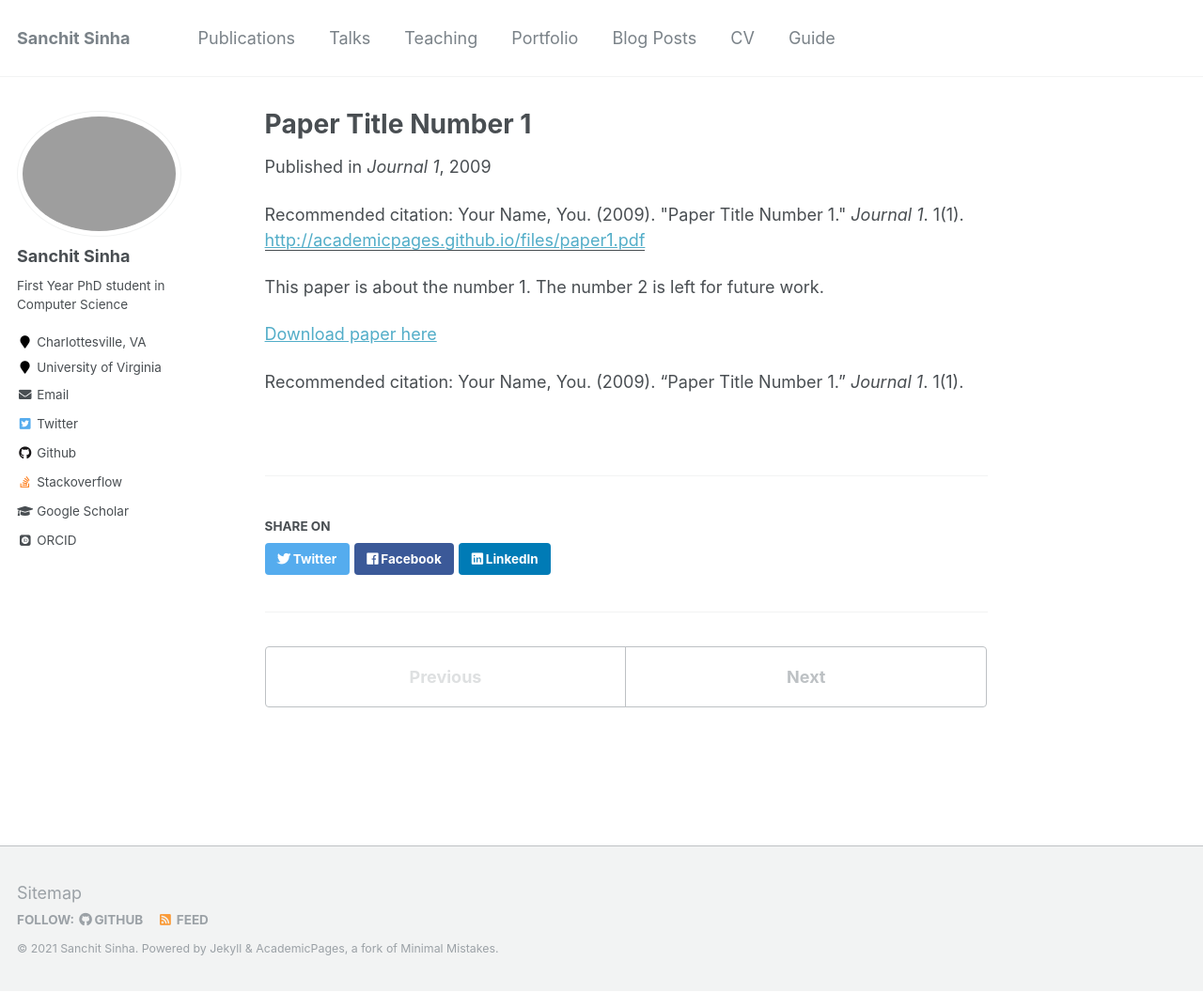
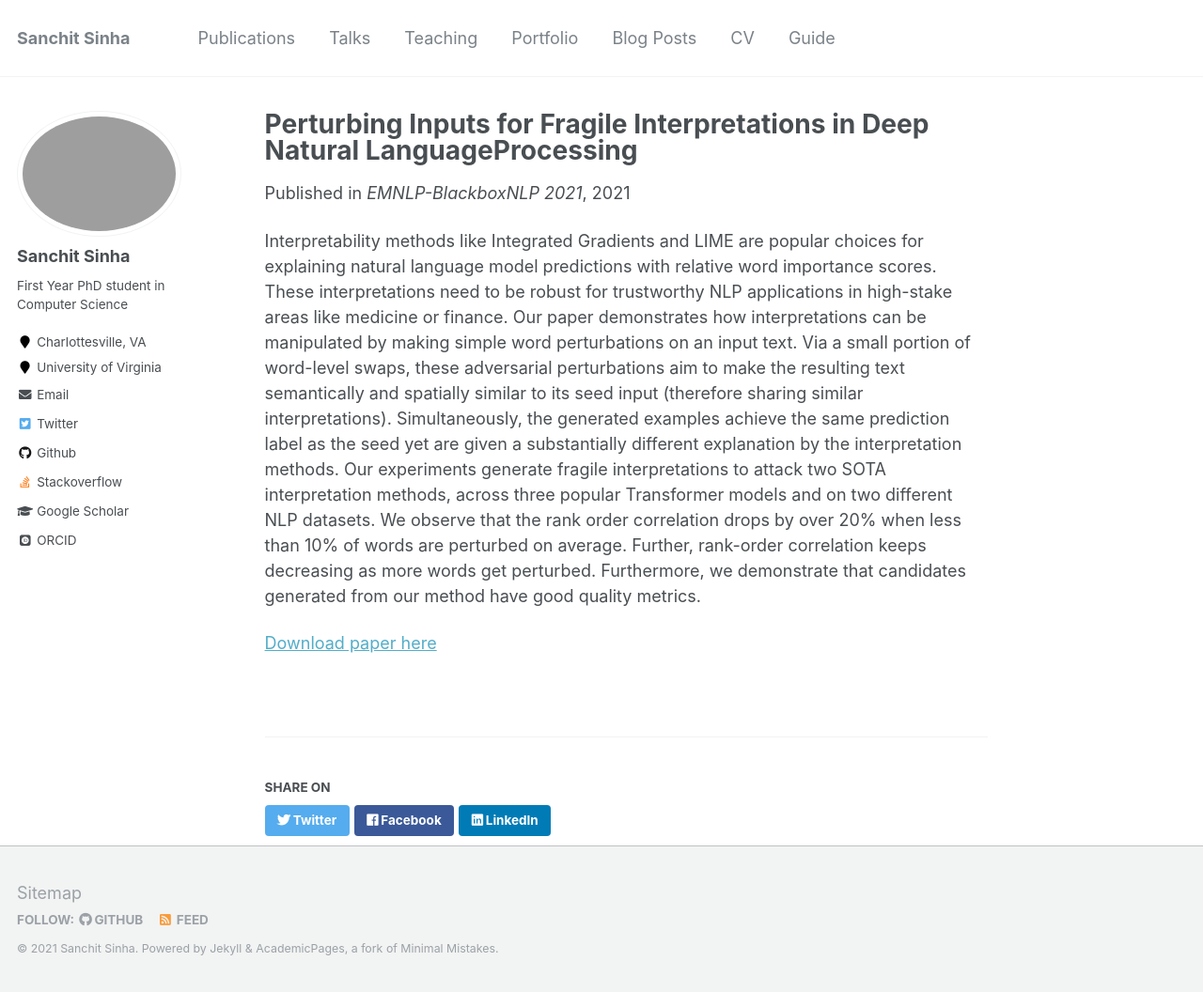
Before and after one commit to sanchit97/sanchit97.github.io, a Jekyll site: the page built from _publications/2009-10-01-paper-title-number-1.md, in a window 1280 px wide and 1056 px high. Shown: the whole window at 94% size. Built offline with Jekyll 4.4.1, drawn with Linux system fonts in a browser that asks for light colours; some web fonts are replaced.

Commit message:
[PAP] Add emnlp-bb-21

```diff
--- a/_publications/2009-10-01-paper-title-number-1.md
+++ b/_publications/2009-10-01-paper-title-number-1.md
@@ -1,15 +1,15 @@
 ---
-title: "Paper Title Number 1"
+title: "Perturbing Inputs for Fragile Interpretations in Deep Natural LanguageProcessing"
 collection: publications
-permalink: /publication/2009-10-01-paper-title-number-1
-excerpt: 'This paper is about the number 1. The number 2 is left for future work.'
-date: 2009-10-01
-venue: 'Journal 1'
-paperurl: 'http://academicpages.github.io/files/paper1.pdf'
-citation: 'Your Name, You. (2009). &quot;Paper Title Number 1.&quot; <i>Journal 1</i>. 1(1).'
+permalink: /publication/emnlp-bb-21-fragile-interpretations
+excerpt:
+date: 2021-09-03
+venue: 'EMNLP-BlackboxNLP 2021'
+paperurl: 'https://arxiv.org/pdf/2108.04990'
+# citation: 'Sanchit Sinha'
 ---
-This paper is about the number 1. The number 2 is left for future work.
+Interpretability methods like Integrated Gradients and LIME are popular choices for explaining natural language model predictions with relative word importance scores. These interpretations need to be robust for trustworthy NLP applications in high-stake areas like medicine or finance. Our paper demonstrates how interpretations can be manipulated by making simple word perturbations on an input text. Via a small portion of word-level swaps, these adversarial perturbations aim to make the resulting text semantically and spatially similar to its seed input (therefore sharing similar interpretations). Simultaneously,  the generated examples achieve the same prediction label as the seed yet are given a substantially different explanation by the interpretation methods. Our experiments generate fragile interpretations to attack two SOTA interpretation methods, across three popular Transformer models and on two different NLP datasets. We observe that the rank order correlation drops by over 20% when less than 10% of words are perturbed on average. Further, rank-order correlation keeps decreasing as more words get perturbed. Furthermore, we demonstrate that candidates generated from our method have good quality metrics.
 
-[Download paper here](http://academicpages.github.io/files/paper1.pdf)
+[Download paper here](https://arxiv.org/pdf/2108.04990.pdf)
 
-Recommended citation: Your Name, You. (2009). "Paper Title Number 1." <i>Journal 1</i>. 1(1).
+<!-- Recommended citation: Your Name, You. (2009). "Paper Title Number 1." <i>Journal 1</i>. 1(1). -->
--- a/_publications/2010-10-01-paper-title-number-2.md
+++ /dev/null
@@ -1,15 +0,0 @@
----
-title: "Paper Title Number 2"
-collection: publications
-permalink: /publication/2010-10-01-paper-title-number-2
-excerpt: 'This paper is about the number 2. The number 3 is left for future work.'
-date: 2010-10-01
-venue: 'Journal 1'
-paperurl: 'http://academicpages.github.io/files/paper2.pdf'
-citation: 'Your Name, You. (2010). &quot;Paper Title Number 2.&quot; <i>Journal 1</i>. 1(2).'
----
-This paper is about the number 2. The number 3 is left for future work.
-
-[Download paper here](http://academicpages.github.io/files/paper2.pdf)
-
-Recommended citation: Your Name, You. (2010). "Paper Title Number 2." <i>Journal 1</i>. 1(2).
```
Also changed, not shown: _publications/2015-10-01-paper-title-number-3.md (deleted, +0 -15 lines).
